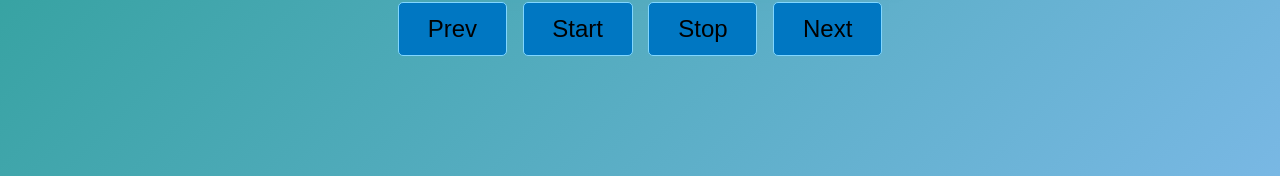
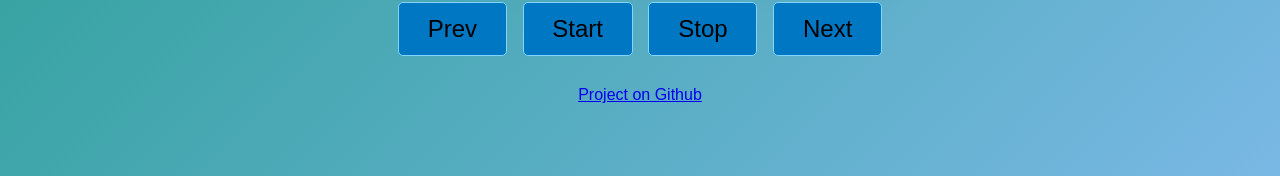
Before and after one commit to fredhawk/react-image-gallery, a React (Create React App) app: page / in a window 1280 px wide. Shown: the part 553-729 px from the top of the page. Built offline with nearby package versions, Linux system fonts and the light colour scheme.

Commit message:
Add link to project on gituhub.

```diff
--- a/src/App.js
+++ b/src/App.js
@@ -10,6 +10,7 @@ class App extends Component {
           <h1>Pics from Crete 2017</h1>
         </header>
         <Slider />
+        <a href="https://github.com/osycon/react-image-gallery">Project on Github</a>
       </div>
     );
   }
```
